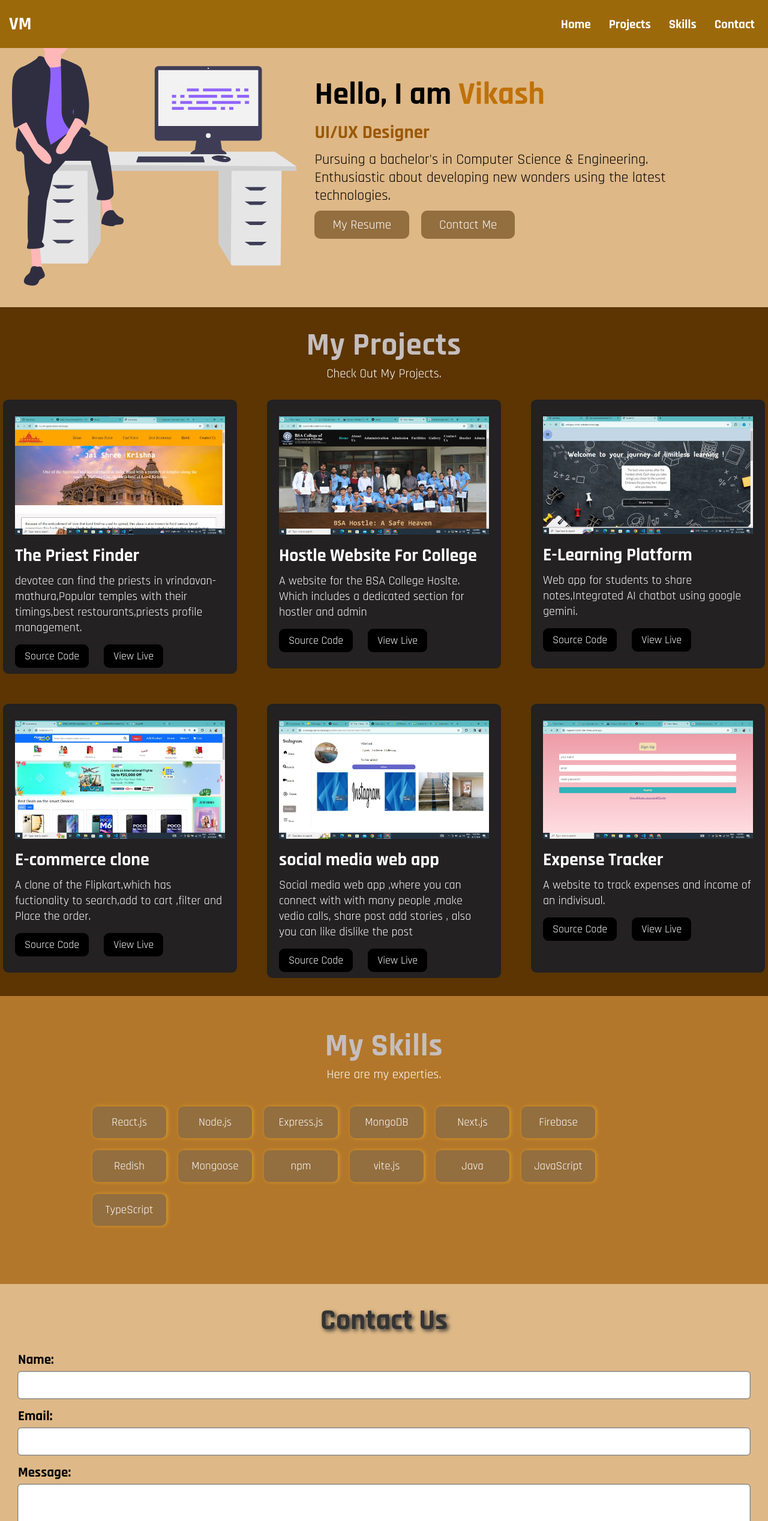
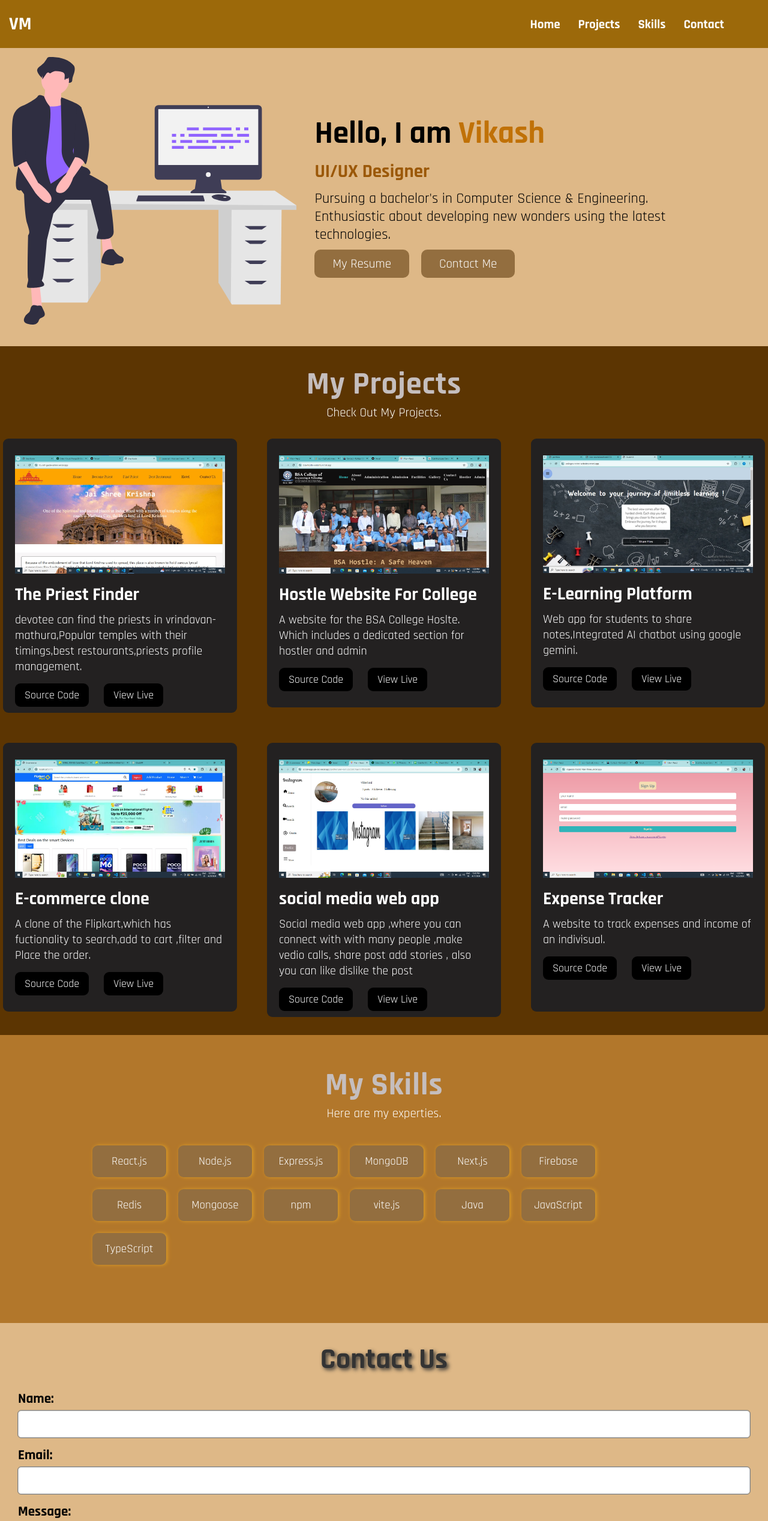
Before and after one commit to vikashmishra1234/my-portfolio, a React (Vite) app: page / in a window 1280 px wide. Shown: the top 2535 px of the page at 60% size. Built offline with nearby package versions, Linux system fonts and the light colour scheme.

Commit message:
refractor

```diff
--- a/src/App.jsx
+++ b/src/App.jsx
@@ -1,24 +1,25 @@
-import Navbar from "./components/Navbar"
-import Projects from "./components/Projects/Projects"
-import Skills from "./components/Skills"
-import Hero from "./components/hero/Hero"
-import Contact from "./components/Contact"
-import Footer from "./components/Footer"
+import { Suspense, lazy } from "react";
 
+const Navbar = lazy(() => import("./components/Navbar"));
+const Projects = lazy(() => import("./components/Projects/Projects"));
+const Skills = lazy(() => import("./components/Skills"));
+const Hero = lazy(() => import("./components/hero/Hero"));
+const Contact = lazy(() => import("./components/Contact"));
+const Footer = lazy(() => import("./components/Footer"));
 
 function App() {
-
-
   return (
     <>
-
-   <Hero/>
-   <Projects/>
-   <Skills/>
-   <Contact/>
-   <Footer/>
+      <Suspense fallback={<div>Loading...</div>}>
+        <Navbar />
+        <Hero />
+        <Projects />
+        <Skills />
+        <Contact />
+        <Footer />
+      </Suspense>
     </>
-  )
+  );
 }
 
-export default App
+export default App;
--- a/src/components/Skills.jsx
+++ b/src/components/Skills.jsx
@@ -58,7 +58,7 @@ const Skills = () => {
           <motion.div className='div'
            drag
            dragConstraints={{ left: 0, right: 50, top: -40, bottom: 10 }}
-          >Redish</motion.div>
+          >Redis</motion.div>
           <motion.div className='div'
            drag
            dragConstraints={{ left: 0, right: 50, top: -40, bottom: 10 }}
--- a/src/components/hero/Hero.jsx
+++ b/src/components/hero/Hero.jsx
@@ -1,7 +1,7 @@
 import React, { useState, useEffect } from "react";
 import { motion } from "framer-motion";
 import person from "../../assets/person.svg";
-import resume from "../../assets/vikashmishraresume.pdf";
+import resume from "../../assets/Vikash-Resume.pdf";
 import Navbar from "../Navbar";
 const Hero = () => {
   const [skill, setSkill] = useState("WebDeveloper");
@@ -49,7 +49,7 @@ const Hero = () => {
           </p>
           <div className="social">
             <div>
-              <a href={resume} download="resume.pdf" class="download-button">
+              <a href={resume} download="Vikash-Resume.pdf" className="download-button">
                 My Resume
               </a>
             </div>
--- a/src/components/style/style1.css
+++ b/src/components/style/style1.css
@@ -19,10 +19,10 @@
   justify-content: space-between;
   align-items: center;
   position: fixed;
-  width: 100%;
+  width: 96%;
   top: 0;
   z-index: 10;
-  padding-right: 11px;
+  padding-right: 4%;
   padding-left: 10px;
   height: 80px;
 }
@@ -57,8 +57,8 @@
   align-items: center;
   justify-content: center;
   padding-bottom: 30px;
-  padding-top: 30px;
-  min-height: fit-content;
+  padding-top: 95px;
+
   gap: 30px;
 }
 
```
Also changed, not shown: 2 other files (tests, documents, lock files or other folders).
